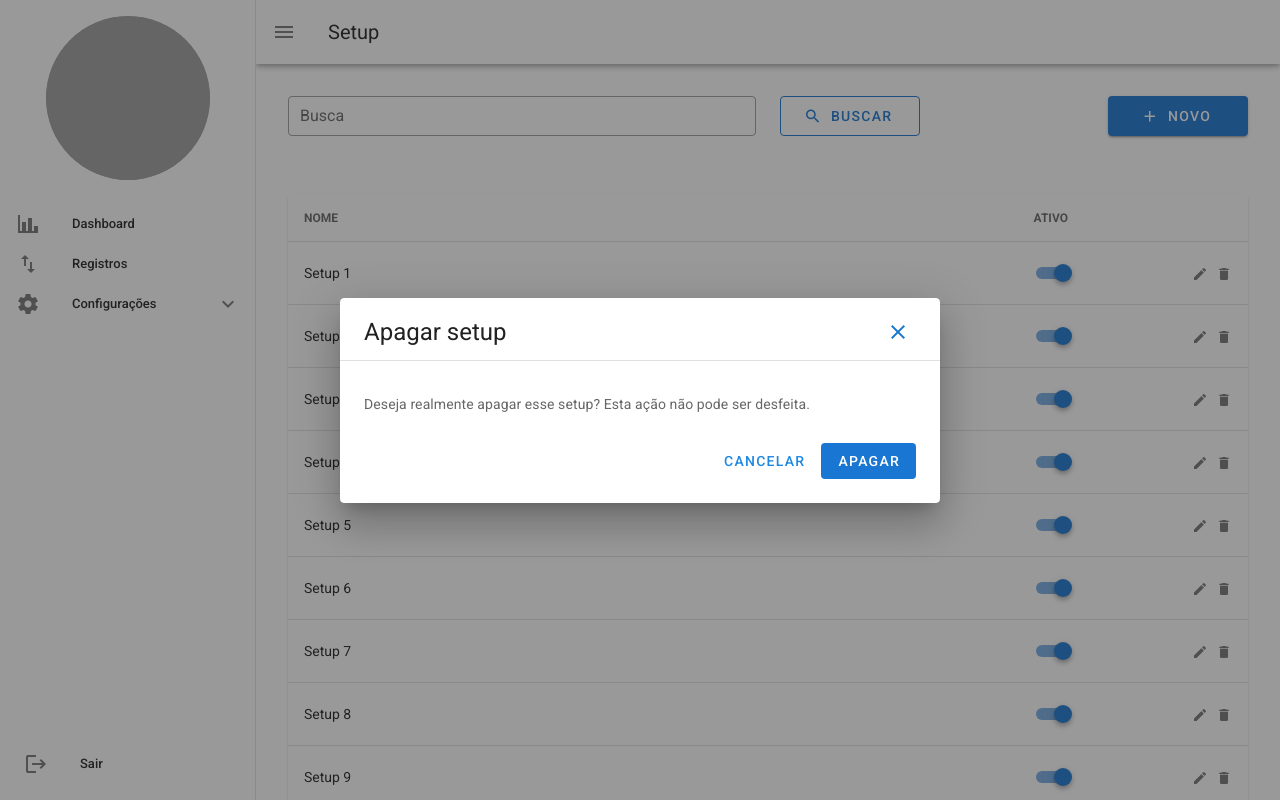
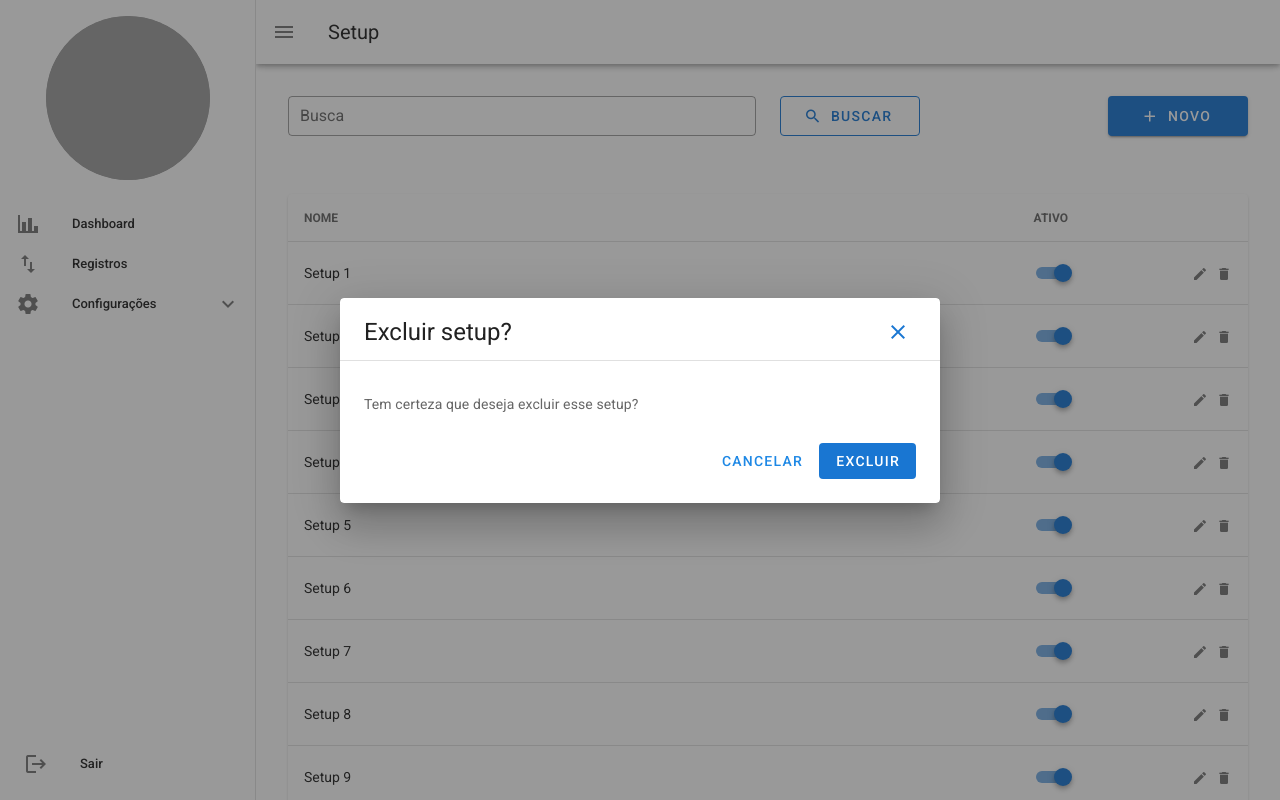
Before and after one commit to vncsmrqs/trade-manager-app, a Vue app: page /configuracoes/setups in a window 1280 px wide. Both pictures are taken after a click on the button 1224 px from the left and 273 px from the top of the page. Shown: the top 800 px of the page. Built offline with nearby package versions, Linux system fonts and the light colour scheme; grey boxes are pictures that could not be loaded.

Commit message:
fix: change text

```diff
--- a/src/views/configuracoes/gatilhos/components/delete-gatilho.vue
+++ b/src/views/configuracoes/gatilhos/components/delete-gatilho.vue
@@ -7,7 +7,7 @@
     >
       <v-card>
         <v-card-title>
-          <span class="text-h5">Apagar gatilho</span>
+          <span class="text-h5">Excluir gatilho?</span>
           <v-spacer></v-spacer>
           <v-btn
               color="primary"
@@ -25,7 +25,7 @@
         <v-card-text class="mt-8">
 
           <div>
-            Deseja realmente apagar esse gatilho? Esta ação não pode ser desfeita.
+            Tem certeza que deseja excluir esse gatilho?
           </div>
 
           <v-alert
@@ -41,7 +41,7 @@
         <v-card-actions>
           <div v-if="isDeleting">
             <v-progress-circular indeterminate color="primary"></v-progress-circular>
-            <span class="ml-4">Apagando...</span>
+            <span class="ml-4">Excluindo...</span>
           </div>
           <v-spacer></v-spacer>
           <div class="mb-4 mr-2">
@@ -59,7 +59,7 @@
                 @click="confirmDelete"
                 :disabled="isDeleting"
             >
-              Apagar
+              Excluir
             </v-btn>
           </div>
         </v-card-actions>
--- a/src/views/configuracoes/setups/components/delete-setup.vue
+++ b/src/views/configuracoes/setups/components/delete-setup.vue
@@ -7,7 +7,7 @@
     >
       <v-card>
         <v-card-title>
-          <span class="text-h5">Apagar setup</span>
+          <span class="text-h5">Excluir setup?</span>
           <v-spacer></v-spacer>
           <v-btn
               color="primary"
@@ -25,7 +25,7 @@
         <v-card-text class="mt-8">
 
           <div>
-            Deseja realmente apagar esse setup? Esta ação não pode ser desfeita.
+            Tem certeza que deseja excluir esse setup?
           </div>
 
           <v-alert
@@ -41,7 +41,7 @@
         <v-card-actions>
           <div v-if="isDeleting">
             <v-progress-circular indeterminate color="primary"></v-progress-circular>
-            <span class="ml-4">Apagando...</span>
+            <span class="ml-4">Excluindo...</span>
           </div>
           <v-spacer></v-spacer>
           <div class="mb-4 mr-2">
@@ -59,7 +59,7 @@
                 @click="confirmDelete"
                 :disabled="isDeleting"
             >
-              Apagar
+              Excluir
             </v-btn>
           </div>
         </v-card-actions>
--- a/src/views/configuracoes/tipos-entradas/components/delete-tipo-entrada.vue
+++ b/src/views/configuracoes/tipos-entradas/components/delete-tipo-entrada.vue
@@ -7,7 +7,7 @@
     >
       <v-card>
         <v-card-title>
-          <span class="text-h5">Apagar tipo de entrada</span>
+          <span class="text-h5">Excluir tipo de entrada?</span>
           <v-spacer></v-spacer>
           <v-btn
               color="primary"
@@ -25,7 +25,7 @@
         <v-card-text class="mt-8">
 
           <div>
-            Deseja realmente apagar esse tipo de entrada? Esta ação não pode ser desfeita.
+            Tem certeza que deseja excluir esse tipo de entrada?
           </div>
 
           <v-alert
@@ -41,7 +41,7 @@
         <v-card-actions>
           <div v-if="isDeleting">
             <v-progress-circular indeterminate color="primary"></v-progress-circular>
-            <span class="ml-4">Apagando...</span>
+            <span class="ml-4">Excluindo...</span>
           </div>
           <v-spacer></v-spacer>
           <div class="mb-4 mr-2">
@@ -59,7 +59,7 @@
                 @click="confirmDelete"
                 :disabled="isDeleting"
             >
-              Apagar
+              Excluir
             </v-btn>
           </div>
         </v-card-actions>
```
